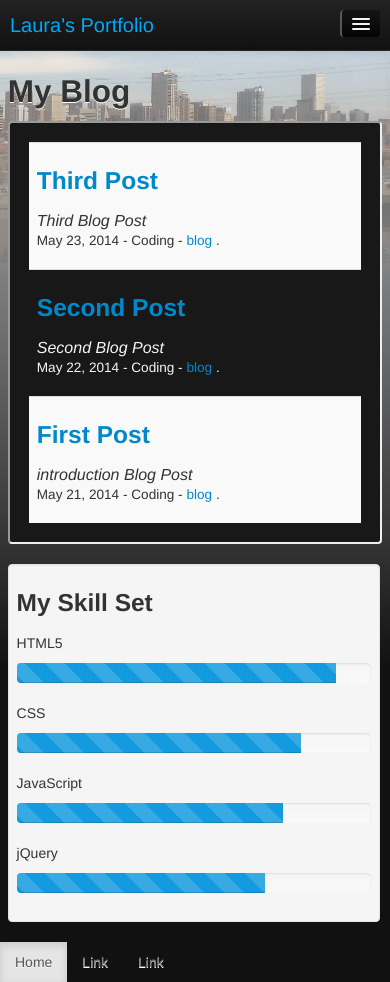
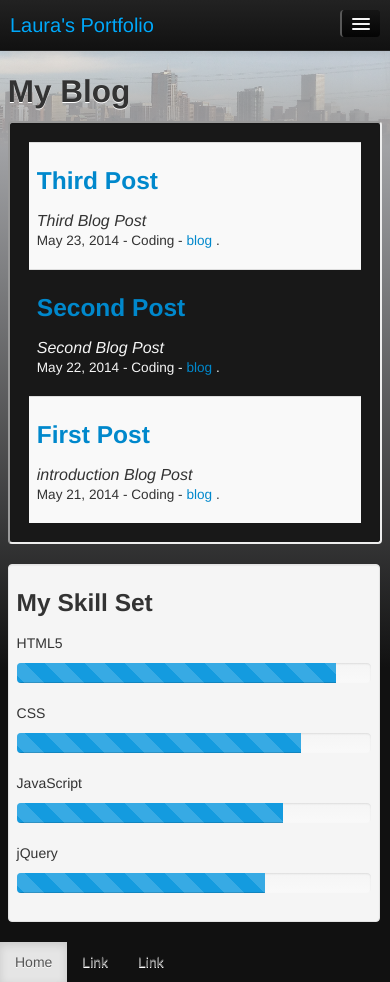
Before and after one commit to LauraR6561/Laurar6561.github.io, a Jekyll site: the page built from index.html, in a window 390 px wide. Built offline with Jekyll 4.4.1, drawn with Linux system fonts in a browser that asks for light colours; Markdown is read by kramdown in place of the engine named in the settings.

Commit message:
css change

```diff
--- a/css/template.css
+++ b/css/template.css
@@ -78,6 +78,17 @@ filter: progid:DXImageTransform.Microsoft.gradient( startColorstr='#00000000', e
     html{
         background-image: url("/img/denver-longest.png");
     }
+
+    body{
+        background: -moz-linear-gradient(top,  rgba(0,0,0,0) 0%, rgba(186,187,190,0.4) 6%, rgba(161,162,165,1) 15%, rgba(17,17,17,1) 68%, rgba(17,17,17,1) 85%); /* FF3.6+ */
+background: -webkit-gradient(linear, left top, left bottom, color-stop(0%,rgba(0,0,0,0)), color-stop(6%,rgba(186,187,190,0.4)), color-stop(15%,rgba(161,162,165,1)), color-stop(68%,rgba(17,17,17,1)), color-stop(85%,rgba(17,17,17,1))); /* Chrome,Safari4+ */
+background: -webkit-linear-gradient(top,  rgba(0,0,0,0) 0%,rgba(186,187,190,0.4) 6%,rgba(161,162,165,1) 15%,rgba(17,17,17,1) 68%,rgba(17,17,17,1) 85%); /* Chrome10+,Safari5.1+ */
+background: -o-linear-gradient(top,  rgba(0,0,0,0) 0%,rgba(186,187,190,0.4) 6%,rgba(161,162,165,1) 15%,rgba(17,17,17,1) 68%,rgba(17,17,17,1) 85%); /* Opera 11.10+ */
+background: -ms-linear-gradient(top,  rgba(0,0,0,0) 0%,rgba(186,187,190,0.4) 6%,rgba(161,162,165,1) 15%,rgba(17,17,17,1) 68%,rgba(17,17,17,1) 85%); /* IE10+ */
+background: linear-gradient(to bottom,  rgba(0,0,0,0) 0%,rgba(186,187,190,0.4) 6%,rgba(161,162,165,1) 15%,rgba(17,17,17,1) 68%,rgba(17,17,17,1) 85%); /* W3C */
+filter: progid:DXImageTransform.Microsoft.gradient( startColorstr='#00000000', endColorstr='#111111',GradientType=0 ); /* IE6-9 */
+
+    }
     #content > .table{
         width:96%;
         margin-left:2%;
```
